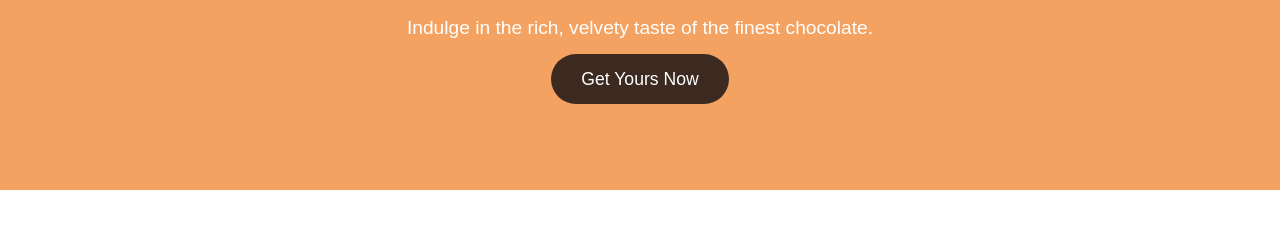
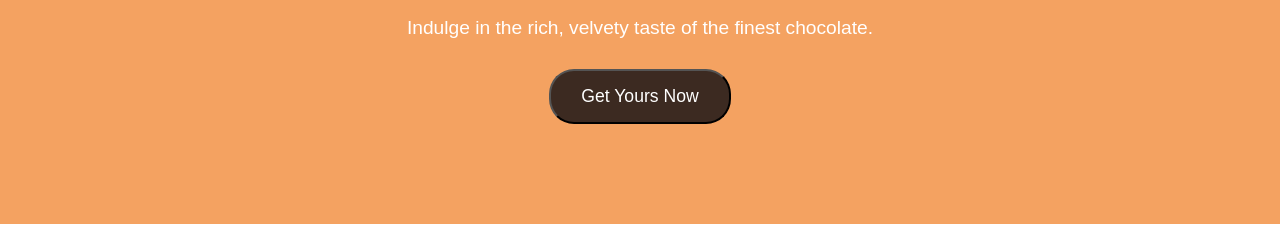
Before and after one commit to asharbutt0314/Choco-Project, a plain HTML site: page index.html in a window 1280 px wide. Shown: the part 292-536 px from the top of the page. Drawn offline with Linux system fonts and the light colour scheme.

Commit message:
saving tamatar

```diff
--- a/index.html
+++ b/index.html
@@ -29,7 +29,7 @@
     <div class="hero-content">
       <h1>Welcome to Mu Ma Dedengy Choco!</h1>
       <p>Indulge in the rich, velvety taste of the finest chocolate.</p>
-      <a href="#purchase" class="cta-button" onclick="ahatamatar()">Get Yours Now</a>
+      <button class="cta-button" onclick="ahatamatar()">Get Yours Now</button>
     </div>
   </section>
 
```
